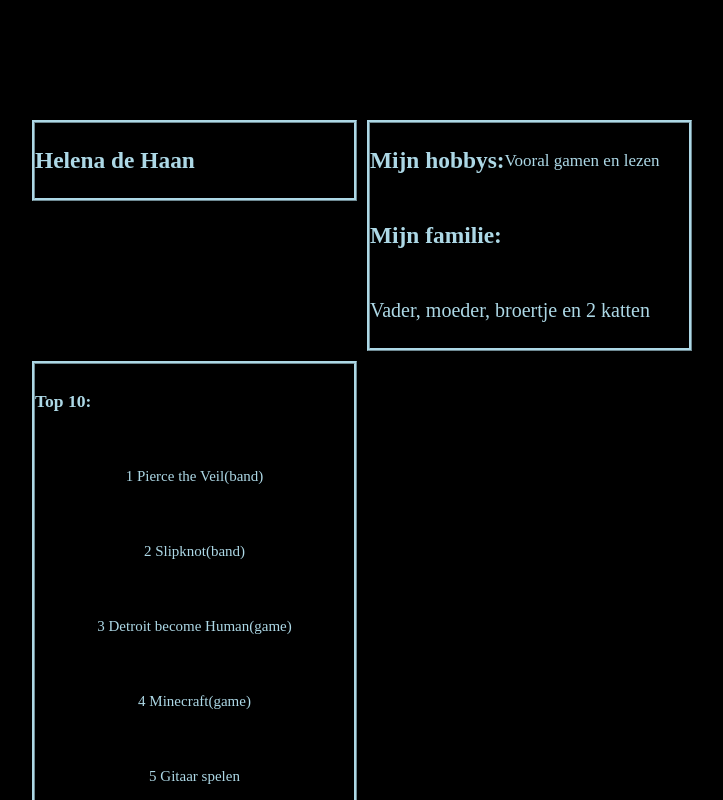
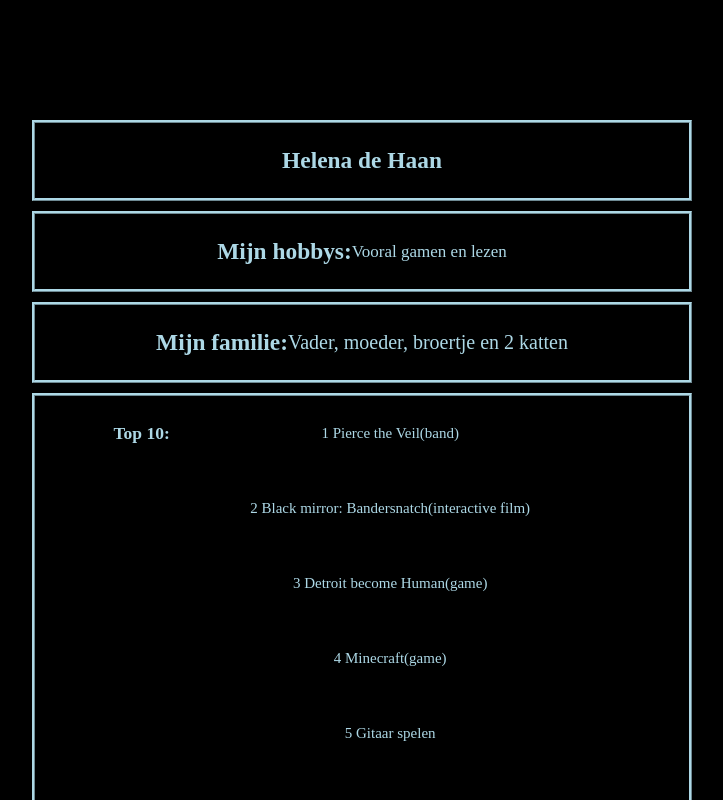
Before and after one commit to Fishynugget/github-les-7, a plain HTML site: page personen/Helena/index.html in a window 1280 px wide. Shown: the part 380-1180 px from the top of the page, without its empty margins (278-1001 px from the left). Drawn offline with Linux system fonts and the light colour scheme.

Commit message:
Helena af

```diff
--- a/personen/Helena/Opmaak.css
+++ b/personen/Helena/Opmaak.css
@@ -21,7 +21,7 @@ header {
 
 .flex-container {
     display: flex;
-    justify-content: start;
+    justify-content: space-evenly;
     flex-wrap: wrap;
     background-color: rgb(0, 0, 0);
     flex-basis: calc(50% - half width gap);
@@ -29,7 +29,7 @@ header {
     padding: 20px;
     margin: auto;
     max-width: 700px;
-
+    flex-flow: column;
 }
 
 .flex-container section {
@@ -40,7 +40,7 @@ header {
     flex-grow: 0;
     flex-shrink: 0;
     text-align: center;
-    justify-content:baseline;
+    justify-content: center;
     line-height: 75px;
     font-size: 20px;
     height: fit-content;
@@ -51,6 +51,7 @@ header {
     border-style:ridge;
     border-color: lightblue;
     color: lightblue;
+    justify-content: center;
 }
 
 .flex-container section:nth-child(2) {
@@ -58,15 +59,27 @@ header {
     border-style:ridge;
     border-color: lightblue;
     color: lightblue;
+    text-overflow: wrap;
+    justify-content: center;
 }
 
 .flex-container section:nth-child(3) {
+    background-color: rgb(0, 0, 0);
+    border-style:ridge;
+    border-color: lightblue;
+    color: lightblue;
+    text-overflow: wrap;
+    justify-content: center;
+}
+
+.flex-container section:nth-child(4) {
    background-color: black;
    border-style:ridge;
    border-color: lightblue;
    color: lightblue;
    font-size: 15px;
    text-align: center;
+   justify-content: center;
 }
 
 @media screen and (max-width: 600px) {
@@ -79,3 +92,8 @@ header {
  text-align: center;
  font-size: 17px;
 }
+
+h3 {
+    text-align: center;
+    justify-content:center;
+}
--- a/personen/Helena/index.html
+++ b/personen/Helena/index.html
@@ -21,6 +21,9 @@
             <section>
                 <h3>Mijn hobbys:</h3>
                 <p class="p1">Vooral gamen en lezen</p>
+            </section>
+
+            <section>
                 <h3>Mijn familie:</h3>
                 <p class="p2">Vader, moeder, broertje en 2 katten</p>
             </section>
@@ -28,7 +31,7 @@
             <section>
                 <h3>Top 10:</h3>
                 <p class="p3">1 Pierce the Veil(band)<br>
-                2 Slipknot(band)<br>
+                2 Black mirror: Bandersnatch(interactive film)<br>
                 3 Detroit become Human(game)<br>
                 4 Minecraft(game)<br>
                 5 Gitaar spelen<br>(specifiek mijn blauwe Fender Squier die ik leen van mijn muziekschool)<br>
```
Also changed, not shown: 1 other file.
